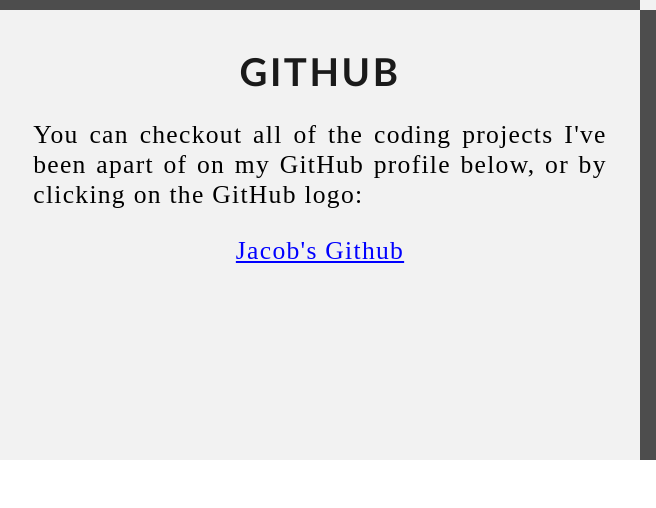
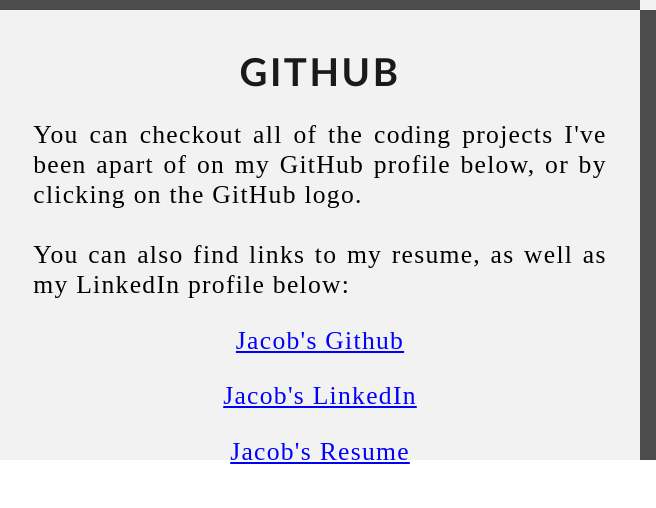
Before and after one commit to JacobKelner/JacobKelner.github.io, a plain HTML site: page index.html in a window 1280 px wide. Shown: the part 1712-2220 px from the top of the page, 0-656 px from the left. Drawn offline with Linux system fonts and the light colour scheme.

Commit message:
Update portfolio website

```diff
--- a/index.html
+++ b/index.html
@@ -19,7 +19,7 @@
             <a href="#Slideshow">Slideshow</a>
             <a href="#About">About</a>
             <a href="#GitHub">GitHub</a>
-            <!--onlcikc and ondbclick function added to open and close contact form-->
+            <!--onlcick and ondbclick function added to open and close contact form-->
             <a onclick="openForm()" ondbclick="closeForm()" class="contact">Contact</a>
         </div>
 		<!--END NAVBAR-->
@@ -38,7 +38,7 @@
         </div>
 		<!--END BACKGROUND VIDEO-->
 
-        <!--Video text-->
+        <!--Video Text-->
         <div class="Video_Text">
             <h1 class="white-text">Jacob's Portfolio</h1>
             <strong>
@@ -122,7 +122,7 @@
                 <p>
                     I am an in training software developer who loves to learn new things! I enjoy spending time outdoors with my dogs and my family.
                     <br>
-                    <br>I am a current student at <a href="https://www.learncodinganywhere.com" target="_blank">The Tech Academy</a>, and enrolled in their Software Developer Boot Camp, and trained as an HTML, CSS, JavaScript, and Python developer so far.
+                    <br>I am a graduate student from <a href="https://www.learncodinganywhere.com" target="_blank">The Tech Academy</a>, and enrolled in their Software Developer Boot Camp, and trained as an HTML, CSS, JavaScript, and Python developer.
                     <br>
                     <br>I love working with people as a team, and would enjoy working with you on your next project. Please <a href="#Contact">Contact</a> me below if interested!
                 </p>
@@ -135,9 +135,14 @@
             <div class="Column_1">
                 <h1>GitHub</h1>
                 <p>
-                    You can checkout all of the coding projects I've been apart of on my GitHub profile below, or by clicking on the GitHub logo:
+                    You can checkout all of the coding projects I've been apart of on my GitHub profile below, or by clicking on the GitHub logo.
+                    <br>
+                    <br>
+                    You can also find links to my resume, as well as my LinkedIn profile below:
                     <br>
                     <p class="center"><a href="https://github.com/JacobKelner" target="_blank">Jacob's Github</a></p>
+                    <p class="center"><a href="https://linkedin.com/in/jacobkelner" target="blank">Jacob's LinkedIn</a></p>
+                    <p class="center"><a href="https://docs.google.com/document/d/1K7CPUEz6NeIHq-QLJG2KWV0R7Gr4LUAbhz7X9TmAQKE/edit" target="blank">Jacob's Resume</a></p>
                 </p>
             </div>
             <!--Right column-->
```
